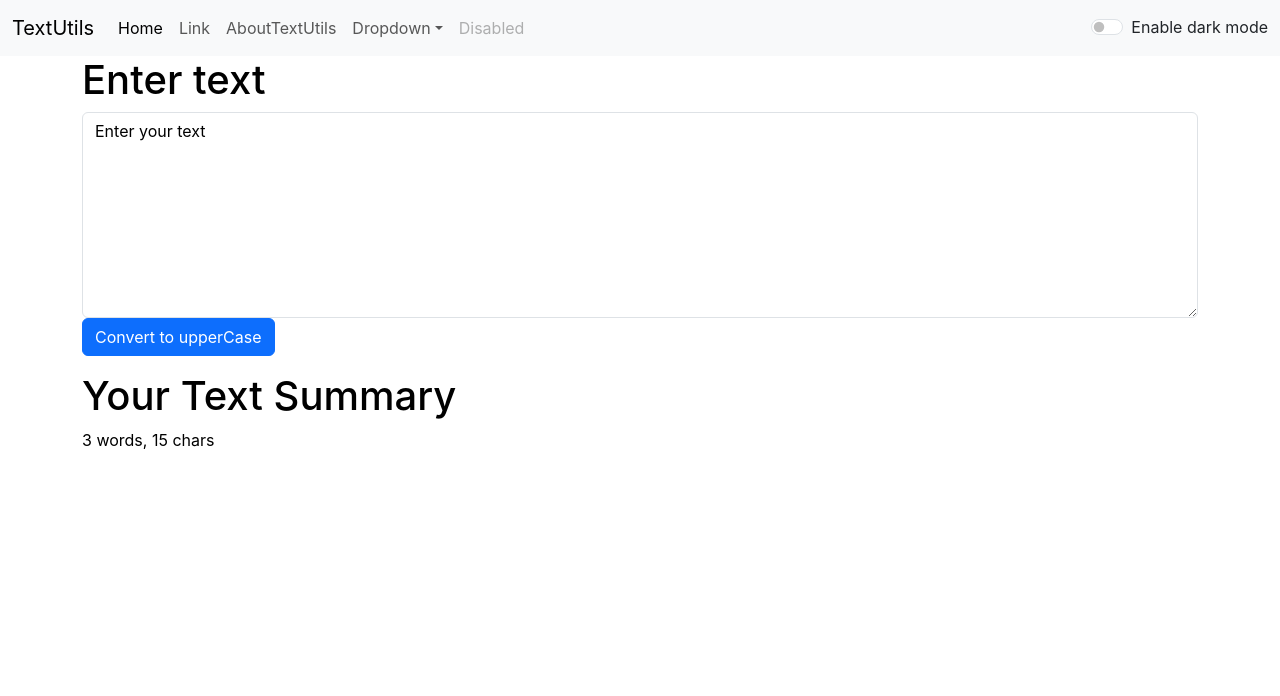
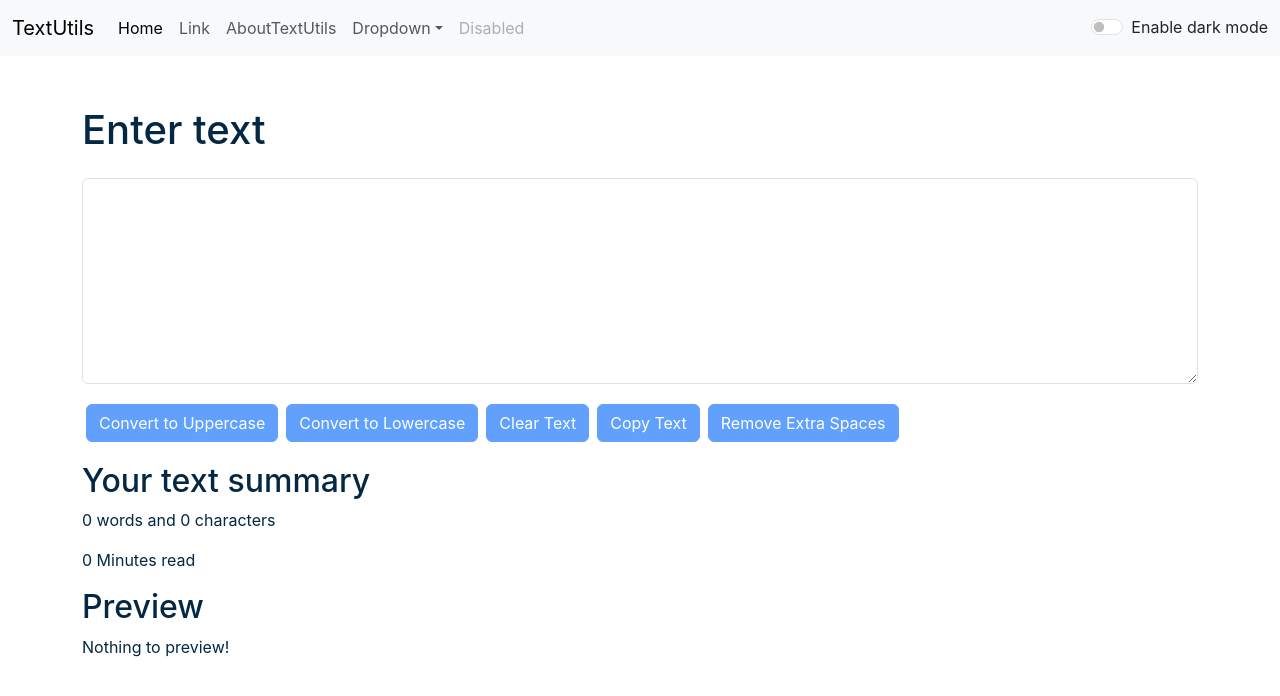
Before and after one commit to tanuchaurasiya/TextUtils-React, a React (Create React App) app: page / in a window 1280 px wide. Shown: the top 696 px of the page. Built offline with nearby package versions, Linux system fonts and the light colour scheme.

Commit message:
added alerts: video 13 completed

```diff
--- a/src/App.js
+++ b/src/App.js
@@ -3,6 +3,7 @@ import About from './components/About';
 import Navbar from './components/Navbar';
 import React, {useState} from 'react'
 import TextForm from './components/TextForm';
+import Alert from './components/Alert';
 
 function App() {
   const [mode, setMode] = useState('light');
@@ -11,19 +12,32 @@ function App() {
     if(mode === 'light'){
       setMode('dark');
       document.body.style.backgroundColor = '#042743';
-      // showAlert("Dark mode has been enabled", "success");
+      showAlert("Dark mode has been enabled", "success");
     }
     else{
       setMode('light');
       document.body.style.backgroundColor = 'white';
-      // showAlert("Light mode has been enabled", "success");
+      showAlert("Light mode has been enabled", "success");
     }
+  }
+
+  const [alert, setAlert] = useState(null);
+
+  const showAlert = (message, type)=>{
+      setAlert({
+        msg: message,
+        type: type
+      })
+      setTimeout(() => {
+          setAlert(null);
+      }, 1500);
   }
 
   return (
     <>
       <Navbar title="TextUtils" aboutText="AboutTextUtils" mode={mode} toggleMode={toggleMode}></Navbar>
-      <TextForm heading="Enter text" mode={mode}></TextForm>
+      <Alert alert={alert}/>
+      <TextForm heading="Enter text" mode={mode} showAlert={showAlert}></TextForm>
       {/* <About></About> */}
     </>
   );
--- /dev/null
+++ b/src/components/Alert.js
@@ -0,0 +1,17 @@
+import React from 'react'
+
+function Alert(props) {
+    const capitalize = (word)=>{
+        const lower = word.toLowerCase();
+        return lower.charAt(0).toUpperCase() + lower.slice(1);
+    }
+    return (
+        <div style={{height: '50px'}}>
+        {props.alert && <div className={`alert alert-${props.alert.type} alert-dismissible fade show`} role="alert">
+           <strong>{capitalize(props.alert.type)}</strong>: {props.alert.msg}
+        </div>}
+        </div>
+    )
+}
+
+export default Alert
--- a/src/components/TextForm.js
+++ b/src/components/TextForm.js
@@ -1,31 +1,64 @@
 import React, {useState} from 'react'
 
+
 export default function TextForm(props) {
-  const [text, setText] = useState('Enter your text')
+    const handleUpClick = ()=>{
+        let newText = text.toUpperCase();
+        setText(newText)
+        props.showAlert("Converted to uppercase!", "success");
+    }
 
-  const handleUpperCaseClick = ()=>{
-    console.log("handleUpperCaseClick called", text);
-    let newText = text.toUpperCase();
+    const handleLoClick = ()=>{
+        let newText = text.toLowerCase();
+        setText(newText)
+        props.showAlert("Converted to lowercase!", "success");
+    }
+
+    const handleClearClick = ()=>{
+        let newText = '';
         setText(newText);
+        props.showAlert("Text Cleared!", "success");
     }
 
     const handleOnChange = (event)=>{
-    console.log("handleOnChange called");
-    setText(event.target.value);
+        setText(event.target.value)
     }
 
+    // Credits: A
+    const handleCopy = () => {
+        navigator.clipboard.writeText(text);
+        props.showAlert("Copied to Clipboard!", "success");
+    }
+
+    // Credits: Coding Wala
+    const handleExtraSpaces = () => {
+        let newText = text.split(/[ ]+/);
+        setText(newText.join(" "));
+        props.showAlert("Extra spaces removed!", "success");
+    }
+
+    const [text, setText] = useState('');
+    // text = "new text"; // Wrong way to change the state
+    // setText("new text"); // Correct way to change the state
     return (
         <>
-    <div className="container" style={{color: props.mode==='light'?'black':'white'}}>
-        <h1>{props.heading}</h1>
-        <textarea className="form-control" style={{backgroundColor: props.mode==='dark'?'grey':'white', color: props.mode==='light'?'black':'white'}} value={text} onChange={handleOnChange} id="myBox" rows="8"></textarea>
-        <button className="btn btn-primary" onClick={handleUpperCaseClick}>Convert to upperCase</button>
+        <div className="container" style={{color: props.mode==='dark'?'white':'#042743'}}>
+            <h1 className='mb-4'>{props.heading}</h1>
+            <div className="mb-3">
+            <textarea className="form-control" value={text} onChange={handleOnChange} style={{backgroundColor: props.mode==='dark'?'#13466e':'white', color: props.mode==='dark'?'white':'#042743'}} id="myBox" rows="8"></textarea>
             </div>
-
-    <div className='container my-3' style={{color: props.mode==='light'?'black':'white'}}>
-        <h1>Your Text Summary</h1>
-        <p>{text.split(" ").length} words, {text.length} chars</p>
-
+            <button disabled={text.length===0} className="btn btn-primary mx-1 my-1" onClick={handleUpClick}>Convert to Uppercase</button>
+            <button disabled={text.length===0} className="btn btn-primary mx-1 my-1" onClick={handleLoClick}>Convert to Lowercase</button>
+            <button disabled={text.length===0} className="btn btn-primary mx-1 my-1" onClick={handleClearClick}>Clear Text</button>
+            <button disabled={text.length===0} className="btn btn-primary mx-1 my-1" onClick={handleCopy}>Copy Text</button>
+            <button disabled={text.length===0} className="btn btn-primary mx-1 my-1" onClick={handleExtraSpaces}>Remove Extra Spaces</button>
+        </div>
+        <div className="container my-3" style={{color: props.mode==='dark'?'white':'#042743'}}>
+            <h2>Your text summary</h2>
+            <p>{text.split(/\s+/).filter((element)=>{return element.length!==0}).length} words and {text.length} characters</p>
+            <p>{0.008 *  text.split(/\s+/).filter((element)=>{return element.length!==0}).length} Minutes read</p>
+            <h2>Preview</h2>
+            <p>{text.length>0?text:"Nothing to preview!"}</p>
         </div>
         </>
     )
```
Lines whose indentation alone changed are shown as unchanged.
